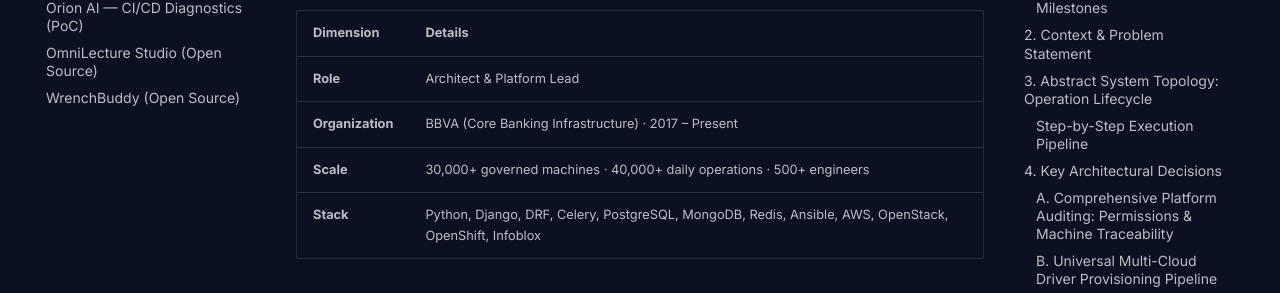
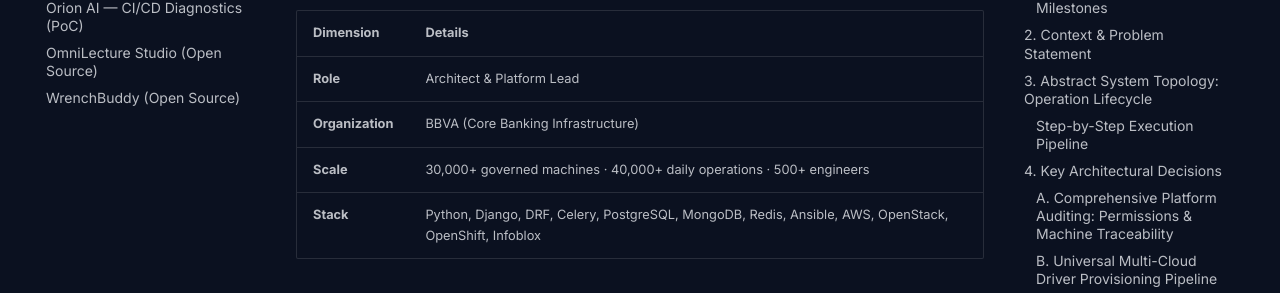
Before and after one commit to oredondo/oredondo.github.io, an MkDocs documentation site: the page built from docs/projects/orion-iaas.md, in a window 1280 px wide and 900 px high. Shown: the part 259-552 px from the top of the window. Built offline with MkDocs 1.6.1 and Material for MkDocs 9.7.7, drawn with Linux system fonts in a browser that asks for light colours; comment, search, counter and statistics services are not loaded.

Commit message:
refactor(orion-iaas): remove organization date from metadata table

```diff
--- a/docs/projects/orion-iaas.md
+++ b/docs/projects/orion-iaas.md
@@ -9,7 +9,7 @@ description: >-
 | Dimension | Details |
 | :--- | :--- |
 | **Role** | Architect & Platform Lead |
-| **Organization** | BBVA (Core Banking Infrastructure) · 2017 – Present |
+| **Organization** | BBVA (Core Banking Infrastructure) |
 | **Scale** | 30,000+ governed machines · 40,000+ daily operations · 500+ engineers |
 | **Stack** | Python, Django, DRF, Celery, PostgreSQL, MongoDB, Redis, Ansible, AWS, OpenStack, OpenShift, Infoblox |
 
```
Also changed, not shown: docs_es/projects/orion-iaas.md (+1 -1 lines).
